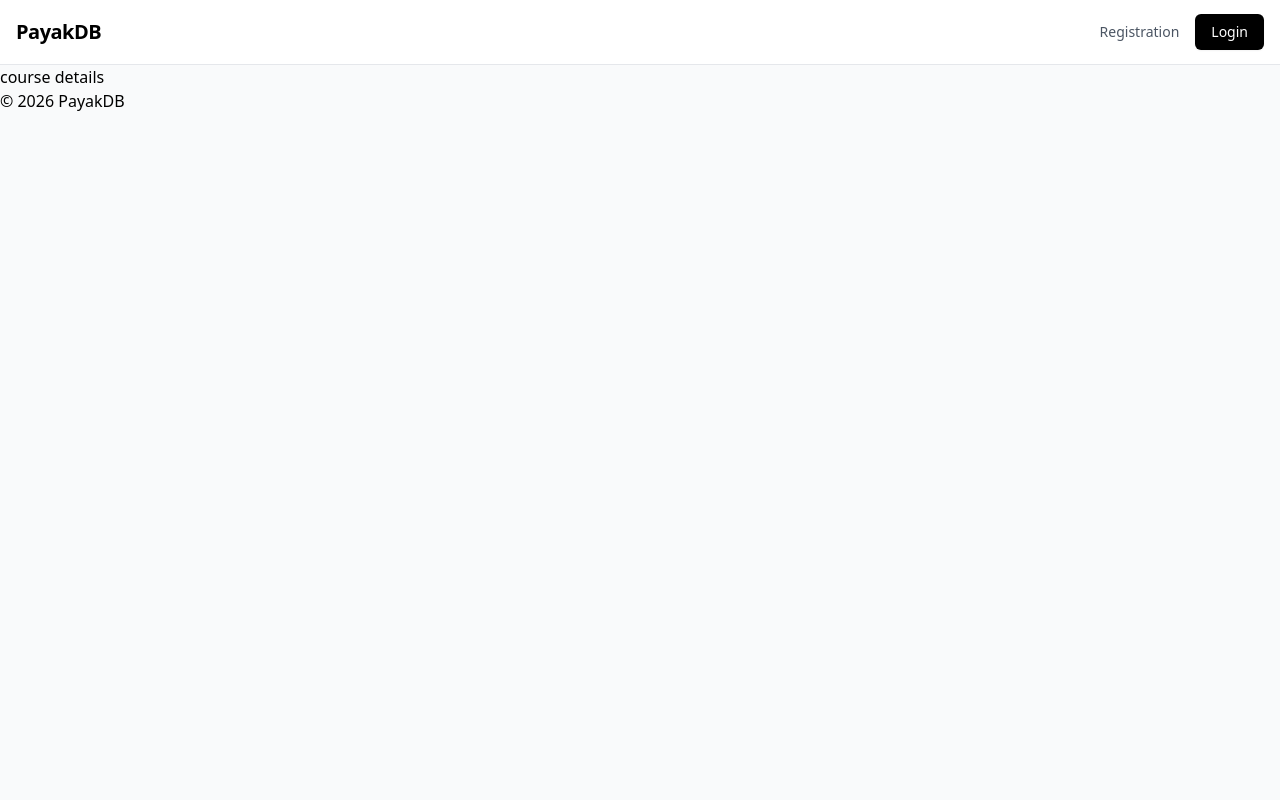
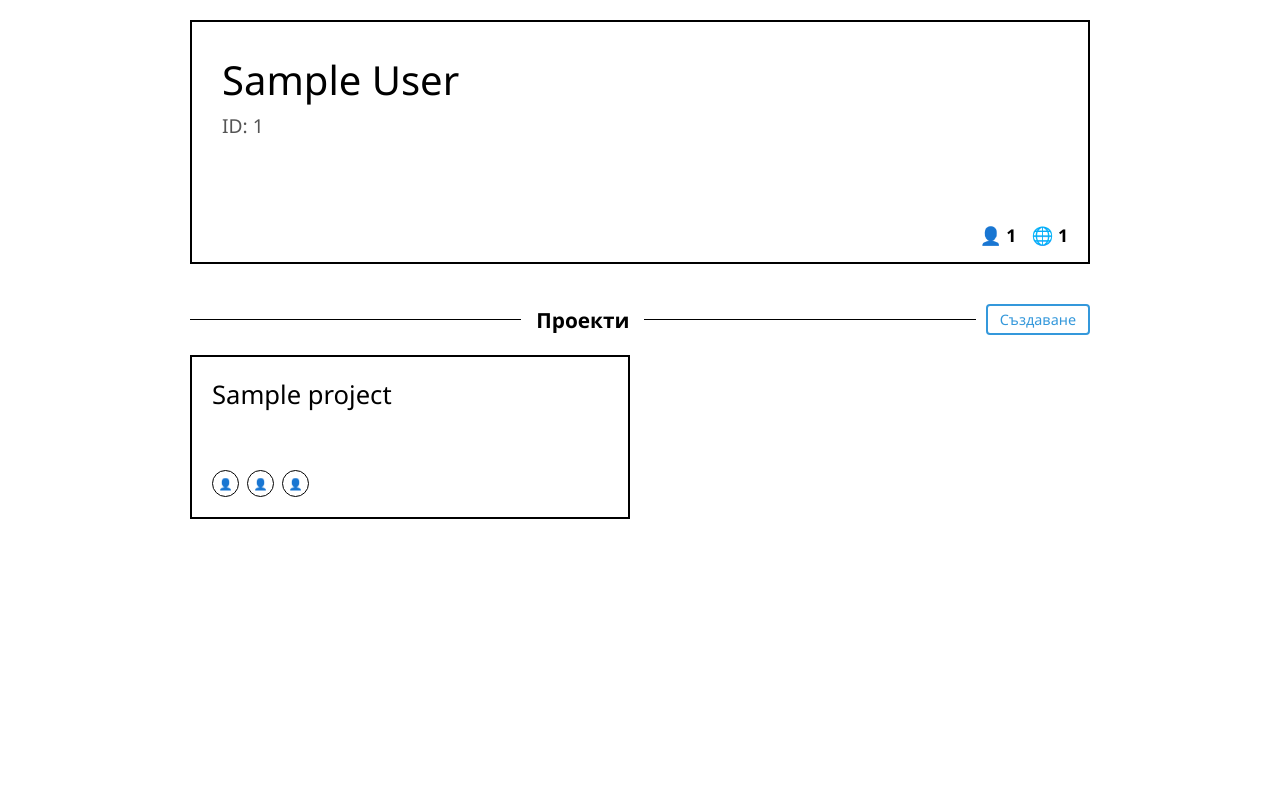
Before and after one commit to angel-penchev/payak-db, a PHP site: the page made by views/course_detail.php in a window 1280 px wide. Run offline with PHP 8.4, Linux system fonts and the light colour scheme; tables that the repository leaves empty hold one stand-in row (values such as "Sample post"); the template is opened without the code that fills it: most values are stand-ins (such as "Sample title", 1, 10 or a date in 2020); some libraries are stand-ins or nearby versions.

Commit message:
Added first draft for a course details page

```diff
--- a/views/course_detail.php
+++ b/views/course_detail.php
@@ -1 +1,174 @@
-<p>course details</p>
+<?php
+// config/db.php
+require_once 'config/db.php';
+
+
+$current_course = null;
+$projects = [];
+
+try {
+    if ($courseId > 0) {
+        // 2. Fetch the SPECIFIC course for the Big Block
+        $stmt = $pdo->prepare("
+            SELECT c.*,
+            (SELECT COUNT(*) FROM enrollments WHERE course_id = c.id) AS enrolled_count
+            FROM courses c
+            WHERE c.id = ?
+        ");
+        $stmt->execute([$courseId]);
+        $current_course = $stmt->fetch(PDO::FETCH_ASSOC);
+
+        // 3. Fetch projects from group_projects table matching this course
+        $stmt_proj = $pdo->prepare("SELECT * FROM group_projects WHERE course_id = ?");
+        $stmt_proj->execute([$courseId]);
+        $projects = $stmt_proj->fetchAll(PDO::FETCH_ASSOC);
+    }
+} catch (PDOException $e) {
+    die("Database Error: " . $e->getMessage());
+}
+?>
+
+<!DOCTYPE html>
+<html lang="bg">
+<head>
+    <meta charset="UTF-8">
+    <meta name="viewport" content="width=device-width, initial-scale=1.0">
+    <title>Project Dashboard</title>
+    <style>
+        body {
+            font-family: 'Segoe UI', sans-serif;
+            padding: 20px;
+            max-width: 900px;
+            margin: 0 auto;
+            background-color: #fff;
+        }
+
+        /* --- BIG BLOCK (Course) --- */
+        .hero-card {
+            border: 2px solid #000;
+            padding: 30px;
+            margin-bottom: 30px;
+            position: relative;
+            min-height: 180px;
+        }
+
+        .hero-card h1 { margin: 0; font-size: 2.5em; font-weight: 500; }
+        .hero-card .tag { color: #555; font-size: 1.2em; margin-top: 5px; }
+
+        .hero-stats {
+            position: absolute;
+            bottom: 15px;
+            right: 20px;
+            display: flex;
+            align-items: center;
+            gap: 15px;
+            font-size: 1.1em;
+            font-weight: bold;
+        }
+
+        /* --- DIVIDER WITH BUTTON --- */
+        .project-divider {
+            display: flex;
+            align-items: center;
+            margin: 40px 0 20px 0;
+        }
+        .line { flex-grow: 1; height: 1px; background: #000; }
+        .divider-text { padding: 0 15px; font-size: 1.3em; font-weight: bold; }
+
+        .btn-create {
+            border: 2px solid #3498db;
+            color: #3498db;
+            padding: 4px 12px;
+            text-decoration: none;
+            border-radius: 4px;
+            font-size: 0.9em;
+            margin-left: 10px;
+        }
+
+        /* --- PROJECTS GRID --- */
+        .project-grid {
+            display: grid;
+            grid-template-columns: 1fr 1fr;
+            gap: 20px;
+        }
+
+        .project-card {
+            border: 2px solid #000;
+            padding: 20px;
+            min-height: 120px;
+            display: flex;
+            flex-direction: column;
+            justify-content: space-between;
+        }
+
+        .project-card h3 { margin: 0; font-size: 1.6em; font-weight: 500; }
+
+        .user-icons {
+            display: flex;
+            gap: 8px;
+            margin-top: 15px;
+        }
+        .user-circle {
+            width: 25px;
+            height: 25px;
+            border: 1.5px solid #000;
+            border-radius: 50%;
+            display: flex;
+            align-items: center;
+            justify-content: center;
+            font-size: 0.7em;
+        }
+
+        @media (max-width: 600px) {
+            .project-grid { grid-template-columns: 1fr; }
+        }
+    </style>
+</head>
+<body>
+
+    <?php if ($current_course): ?>
+        <div class="hero-card">
+            <h1><?php echo htmlspecialchars($current_course['display_name']); ?></h1>
+            <div class="tag">
+                ID: <?php echo htmlspecialchars($current_course['id']); ?>
+            </div>
+
+            <div class="hero-stats">
+                <span>👤 <?php echo $current_course['enrolled_count']; ?></span>
+                <span>🌐 <?php echo count($projects); ?></span>
+
+            </div>
+        </div>
+    <?php else: ?>
+        <p>Курсът не е намерен. Моля, проверете ID-то в URL адреса.</p>
+    <?php endif; ?>
+
+    <div class="project-divider">
+        <div class="line"></div>
+        <div class="divider-text">Проекти</div>
+        <div class="line"></div>
+        <a href="/payak-db/courses/<?php echo $courseId; ?>/project-create" class="btn-create" target="_blank">Създаване</a>
+    </div>
+
+    <div class="project-grid">
+        <?php if (count($projects) > 0): ?>
+            <?php foreach ($projects as $project): ?>
+                <div class="project-card">
+                    <h3><?php echo htmlspecialchars($project['name'] ?? 'Project Name'); ?></h3>
+
+                    <div class="user-icons">
+                        <div class="user-circle">👤</div>
+                        <div class="user-circle">👤</div>
+                        <div class="user-circle">👤</div>
+                    </div>
+                </div>
+            <?php endforeach; ?>
+        <?php else: ?>
+            <p style="grid-column: span 2; text-align: center; color: #666;">
+                Няма открити проекти за този курс.
+            </p>
+        <?php endif; ?>
+    </div>
+
+</body>
+</html>
```
